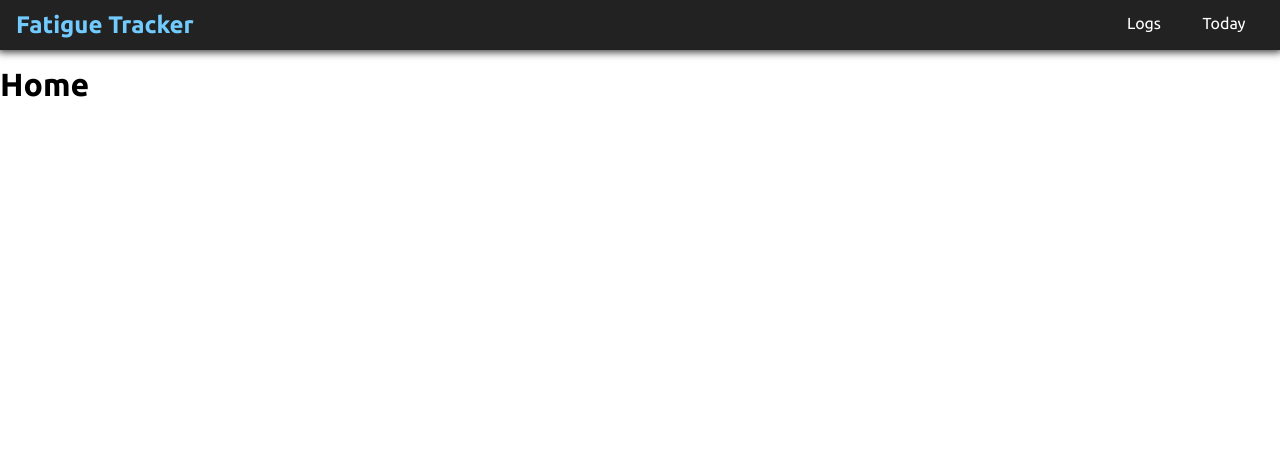
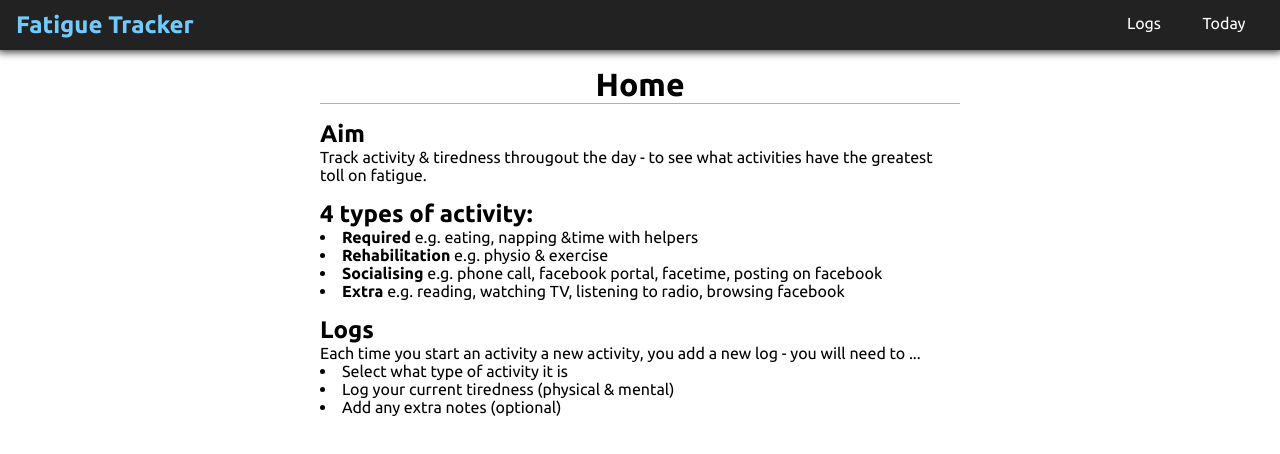
Before and after one commit to HarryD05/fatigue-tracker, a React (Create React App) app in the folder client/: page / in a window 1280 px wide. Shown: the top 454 px of the page. Built offline with nearby package versions, Linux system fonts and the light colour scheme.

Commit message:
Setup basic home & today pages

```diff
--- a/client/src/components/dayTile/dayTile.scss
+++ b/client/src/components/dayTile/dayTile.scss
@@ -1,6 +1,6 @@
 .day-tile {
   margin-top: 1rem;
-  border-top: 1px solid #b1b1b1;
+  border-top: 1px solid var(--grey-border);
 
   text-align: left;
 
--- a/client/src/index.scss
+++ b/client/src/index.scss
@@ -3,6 +3,7 @@
 :root {
   --nav-size: 50px;
   --primary-fg: #71cbff;
+  --grey-border: #b1b1b1;
 }
 
 * {
--- a/client/src/pages/home.js
+++ b/client/src/pages/home.js
@@ -7,6 +7,25 @@ const Home = props => {
   return (
     <div className="home">
       <h1>Home</h1>
+
+      <h2>Aim</h2>
+      <p>Track activity & tiredness througout the day - to see what activities have the greatest toll on fatigue.</p>
+
+      <h2>4 types of activity: </h2>
+      <ul>
+        <li><b>Required</b> e.g. eating, napping &time with helpers</li>
+        <li><b>Rehabilitation</b> e.g. physio & exercise</li>
+        <li><b>Socialising</b> e.g. phone call, facebook portal, facetime, posting on facebook</li>
+        <li><b>Extra</b> e.g. reading, watching TV, listening to radio, browsing facebook</li>
+      </ul>
+
+      <h2>Logs</h2>
+      <p>Each time you start an activity a new activity, you add a new log - you will need to ...</p>
+      <ul>
+        <li>Select what type of activity it is</li>
+        <li>Log your current tiredness (physical & mental)</li>
+        <li>Add any extra notes (optional)</li>
+      </ul>
     </div>
   )
 }
--- a/client/src/pages/pages.scss
+++ b/client/src/pages/pages.scss
@@ -2,9 +2,34 @@
   color: #22f;
 }
 
-.logs {
-  width: 35rem;
+.home {
+  list-style: inside;
+
+  h1 {
+    border-bottom: 1px solid var(--grey-border);
+  }
+
+  h2 {
+    margin-top: 1rem;
+  }
+}
+
+.today {
+  h1 {
+    border-bottom: 1px solid var(--grey-border);
+  }
+
+  h2 {
+    text-align: center;
+  }
+}
+
+main {
+  width: 40rem;
   max-width: 80%;
   margin: auto;
-  text-align: center;
+
+  h1 {
+    text-align: center;
+  }
 }
--- a/client/src/pages/today.js
+++ b/client/src/pages/today.js
@@ -1,14 +1,27 @@
+//React dependencies
 import React from 'react';
+
+//Apollo dependencies
+import { graphql } from 'react-apollo';
+import today from './../queries/today';
 
 //Styling
 import './pages.scss';
 
+//Helpers
+import { formatDate } from './../helpers/date';
+
 const Today = props => {
+  const { today, loading } = props.data;
+
+  console.log({ today, loading });
+
   return (
     <div className="today">
       <h1>Today</h1>
+      <h2>{formatDate(new Date())}</h2>
     </div>
   )
 }
 
-export default Today;
+export default graphql(today)(Today);
--- /dev/null
+++ b/client/src/queries/today.js
@@ -0,0 +1,26 @@
+import { gql } from 'apollo-boost';
+
+const today = gql`
+  {
+    today {
+      _id
+      startTime
+      endTime
+      initMentTiredness
+      initPhysTiredness
+      avgMentTiredness
+      avgPhysTiredness
+      logs {
+        _id
+        startTime
+        endTime
+        category
+        notes
+        physTiredness
+        mentTiredness
+      }
+    }
+  }
+`;
+
+export default today;
```
Also changed, not shown: 2 other files (tests, documents, lock files or other folders).
